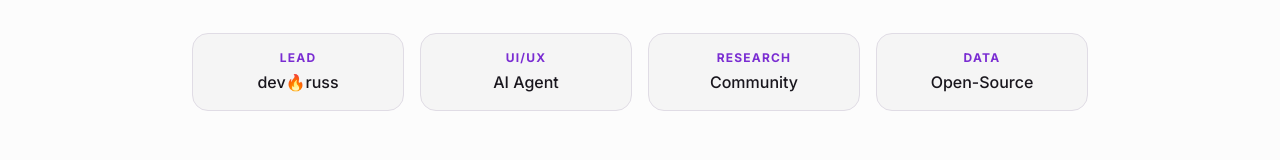
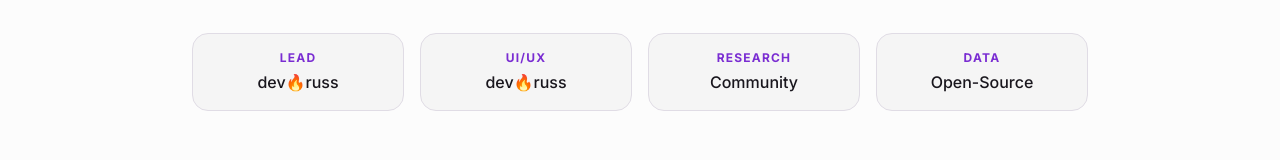
Before and after one commit to russzw/bridalecon, a Next.js app: page /about in a window 1280 px wide. Shown: the part 1379-1539 px from the top of the page. Built offline with nearby package versions, Linux system fonts and the light colour scheme; a web font is replaced by a local one.

Commit message:
chore: update UI/UX contributor attribution in about page team section

```diff
--- a/app/about/page.tsx
+++ b/app/about/page.tsx
@@ -140,7 +140,7 @@
             </div>
             <div className="p-4 rounded-2xl bg-[hsl(var(--surface-overlay))] border border-[hsl(var(--border))]">
               <div className="text-xs font-bold uppercase tracking-widest text-[hsl(var(--brand-500))] mb-1">UI/UX</div>
-               <div className="font-medium">AI Agent</div>
+              <div className="font-medium">dev🔥russ</div>
             </div>
             <div className="p-4 rounded-2xl bg-[hsl(var(--surface-overlay))] border border-[hsl(var(--border))]">
               <div className="text-xs font-bold uppercase tracking-widest text-[hsl(var(--brand-500))] mb-1">Research</div>
```
Lines whose indentation alone changed are shown as unchanged.
